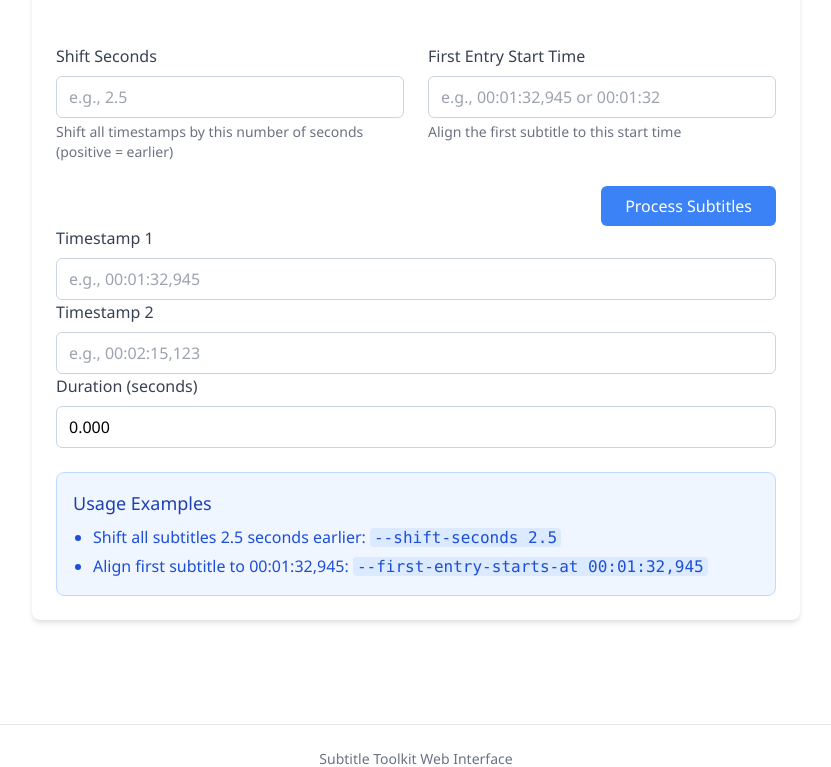
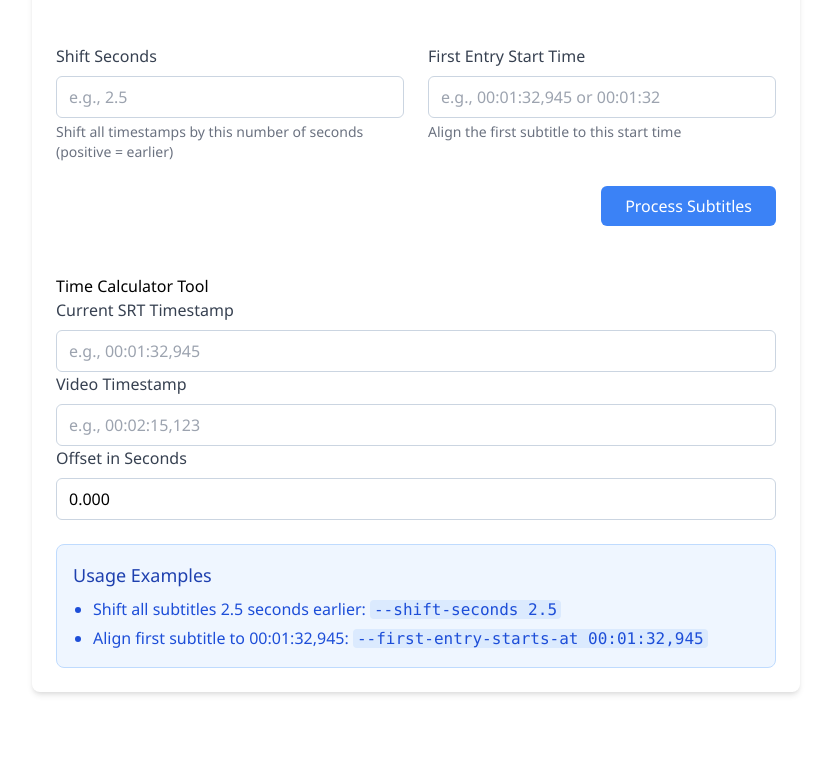
Before and after one commit to jonsafari/subtitle-toolkit, a FastAPI app: page /timeshift in a window 1280 px wide. Shown: the part 704-1471 px from the top of the page, without its empty margins (224-1055 px from the left). Run offline with FastAPI, Linux system fonts and the light colour scheme.

Commit message:
templates/timeshift.html: timestamp diff calc++

```diff
--- a/templates/timeshift.html
+++ b/templates/timeshift.html
@@ -90,18 +90,20 @@
                 Process Subtitles
             </button>
         </div>
+		<br><br>
         <div class="mb-6">
             <!-- Time Calculator -->
+			Time Calculator Tool
             <label class="block text-gray-700 font-medium mb-2 dark:text-gray-300" for="timestamp1_input">
-                Timestamp 1
+                Current SRT Timestamp
             </label>
             <input type="text" id="timestamp1_input" class="form-input w-full px-3 py-2 border rounded-md focus:outline-none focus:ring-2 focus:ring-blue-500 dark:bg-slate-700 dark:border-slate-600 dark:text-white" placeholder="e.g., 00:01:32,945">
             <label class="block text-gray-700 font-medium mb-2 dark:text-gray-300" for="timestamp2_input">
-                Timestamp 2
+                Video Timestamp
             </label>
             <input type="text" id="timestamp2_input" class="form-input w-full px-3 py-2 border rounded-md focus:outline-none focus:ring-2 focus:ring-blue-500 dark:bg-slate-700 dark:border-slate-600 dark:text-white" placeholder="e.g., 00:02:15,123">
             <label class="block text-gray-700 font-medium mb-2 dark:text-gray-300" for="duration_seconds_input">
-                Duration (seconds)
+                Offset in Seconds
             </label>
             <input type="number" id="duration_seconds_input" class="form-input w-full px-3 py-2 border rounded-md focus:outline-none focus:ring-2 focus:ring-blue-500 dark:bg-slate-700 dark:border-slate-600 dark:text-white" readonly>
         </div>
@@ -231,7 +233,7 @@
             function updateDuration() {
                 const t1 = parseTimestampToSeconds(timestamp1Input.value);
                 const t2 = parseTimestampToSeconds(timestamp2Input.value);
-                const diff = Math.abs(t2 - t1);
+                const diff = t1 - t2;
                 durationInput.value = diff.toFixed(3);
             }
 
```
